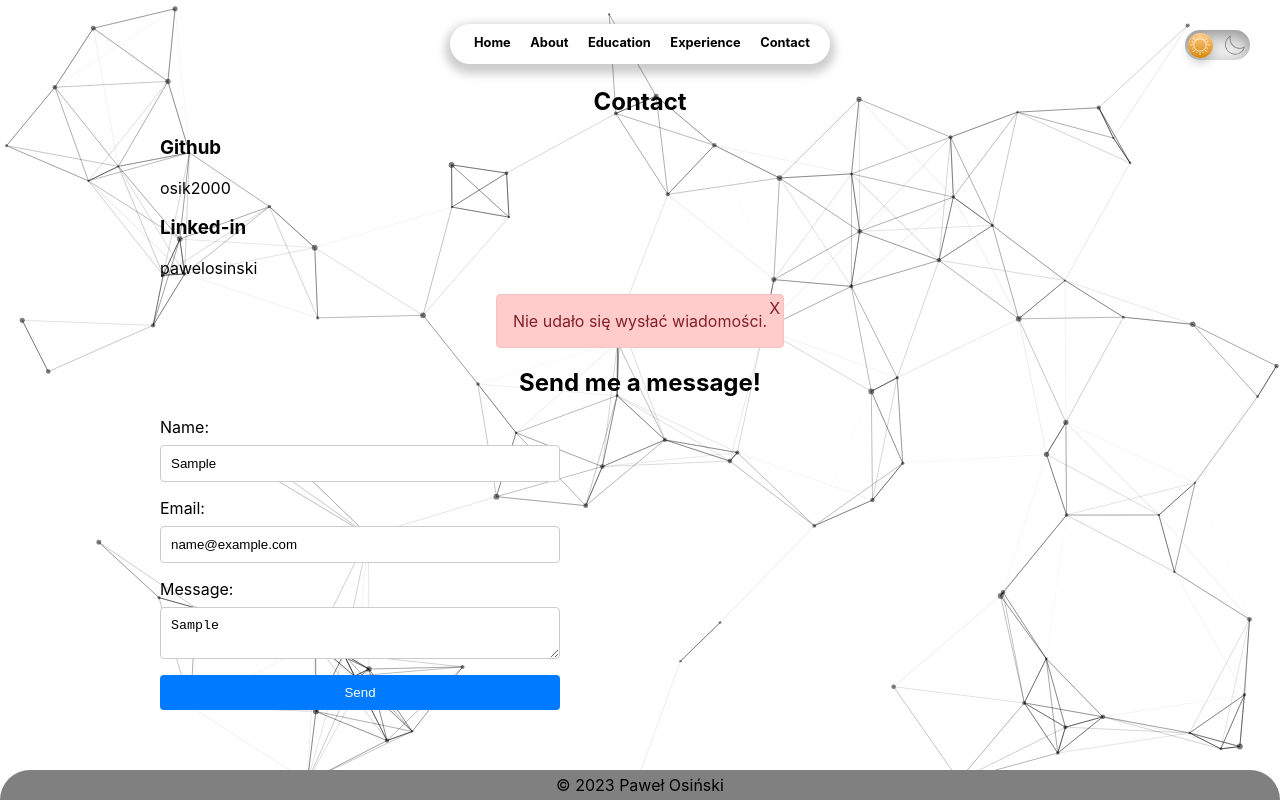
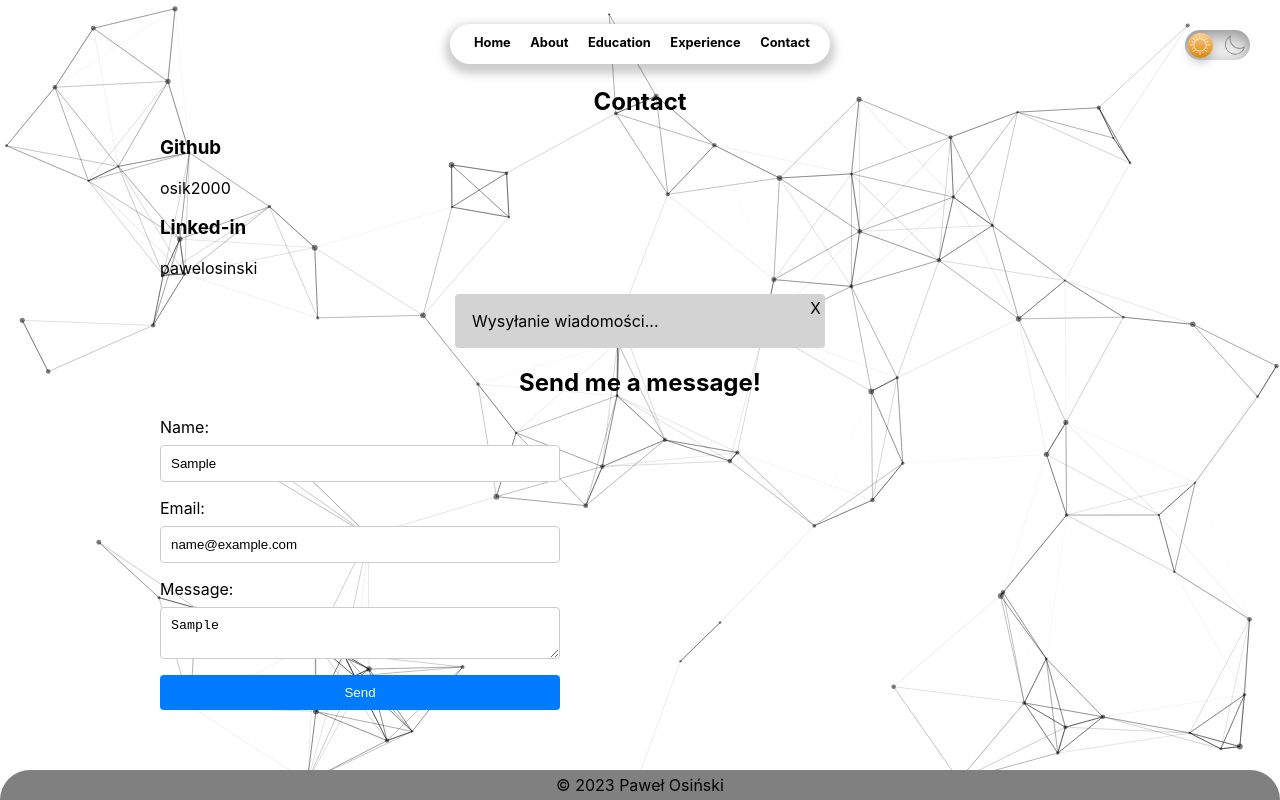
Before and after one commit to osik2000/pawelosinski, a React (Create React App) app: page /contact in a window 1280 px wide. Both pictures are taken after typing "Sample", "name@example.com", "Sample" into the empty fields and a click on the button "Send". Built offline with nearby package versions, Linux system fonts and the light colour scheme.

Commit message:
alert fix

```diff
--- a/src/components/Contact.js
+++ b/src/components/Contact.js
@@ -5,6 +5,7 @@ import EmailContactForm from "./EmailContactForm";
 const Contact = () => {
     const [showPopup, setShowPopup] = useState(false);
     const [isFailed, setIsFailed] = useState(false);
+    const [isTryingToSend, setIsTryingToSend] = useState(false);
 
     const handleSwitchPopup = (state) => {
         setShowPopup(state);
@@ -12,6 +13,10 @@ const Contact = () => {
 
     const handleFailChange = (state) => {
         setIsFailed(state);
+    }
+
+    const handleTryingToSend = (state) => {
+        setIsTryingToSend(state);
     }
 
     return (
@@ -25,17 +30,23 @@ const Contact = () => {
                 <h3>Linked-in</h3>
                 <p>pawelosinski</p>
             </div>
-            { showPopup &&
-                <dialog open className={`alert ${isFailed? 'error' : ''}`}>
-                    {isFailed?
-                    <span> Nie udało się wysłać wiadomości.</span>:
-                    <span> Wysłano wiadomość!</span>
+            {showPopup &&
+                <dialog open className={`alert ${isTryingToSend? 'sending' : isFailed ? 'error' : ''}`}>
+                    {isTryingToSend?
+                        <span> Wysyłanie wiadomości...</span> :
+                        isFailed ?
+                        <span> Nie udało się wysłać wiadomości.</span> :
+                        <span> Wysłano wiadomość!</span>
                     }
-                    <button onClick={() => {handleSwitchPopup(false)} } className='exit'> X </button>
+                    <button onClick={() => {
+                        handleSwitchPopup(false)
+                    }} className='exit'> X
+                    </button>
                 </dialog>
             }
 
-            <EmailContactForm handleFailChange={handleFailChange} handleSwitchPopup={handleSwitchPopup} showPopup={showPopup} />
+            <EmailContactForm handleFailChange={handleFailChange} handleSwitchPopup={handleSwitchPopup}
+                              showPopup={showPopup} handleIsTryingToSend={handleTryingToSend}/>
 
         </section>
     );
--- a/src/components/EmailContactForm.js
+++ b/src/components/EmailContactForm.js
@@ -1,13 +1,12 @@
 import {useRef, useState} from 'react';
-import { ToastContainer, toast } from 'react-toastify';
+import {ToastContainer, toast} from 'react-toastify';
 import 'react-toastify/dist/ReactToastify.css';
 import emailjs from '@emailjs/browser';
 import '../css/Contact.css'
 import Alert from "./Alert";
 
 
-
-const EmailContactForm = ({handleFailChange, handleSwitchPopup, showPopup}) => {
+const EmailContactForm = ({handleFailChange, handleSwitchPopup, showPopup, handleIsTryingToSend}) => {
 
     const [name, setName] = useState('');
     const [email, setEmail] = useState('');
@@ -21,30 +20,27 @@ const EmailContactForm = ({handleFailChange, handleSwitchPopup, showPopup}) => {
         setMessage('');
     }
 
-
-
     const handleSubmit = (e) => {
         e.preventDefault();
+        handleIsTryingToSend(true);
         // Logika obsługi wysyłania formularza
-        //  emailjs.sendForm(
-        //      process.env.REACT_APP_SERVICE_ID,
-        //      process.env.REACT_APP_TEMPLATE_ID,
-        //      form.current,
-        //      process.env.REACT_APP_PUBLIC_KEY
-        //  )
-        //      .then((result) => {
-        //          handleFailChange(false);
-        //          clearForm();
-        //      }, (error) => {
-        //          handleFailChange(true);
-        //      });
-        handleFailChange(true);
+        // emailjs.sendForm(
+        //     process.env.REACT_APP_SERVICE_ID,
+        //     process.env.REACT_APP_TEMPLATE_ID,
+        //     form.current,
+        //     process.env.REACT_APP_PUBLIC_KEY
+        // )
+        //     .then((result) => {
+        //         handleIsTryingToSend(false);
+        //         handleFailChange(false);
+        //         clearForm();
+        //     }, (error) => {
+        //         handleIsTryingToSend(false);
+        //         handleFailChange(true);
+        //     });
 
 
         handleSwitchPopup(true);
-
-
-
     };
 
     return (
--- a/src/css/Contact.css
+++ b/src/css/Contact.css
@@ -6,7 +6,17 @@
     inset: 0;
     background: lightgreen;
     position: relative;
+    width: 35%;
+    max-width: 80%;
+}
 
+
+.alert.error {
+    background: #FFCCCB;
+}
+
+.alert.sending {
+    background: lightgray;
 }
 
 .exit {
@@ -18,9 +28,7 @@
     cursor: pointer;
 }
 
-.alert.error {
-    background: #FFCCCB;
-}
+
 
 h2 {
     text-align: center;
```
